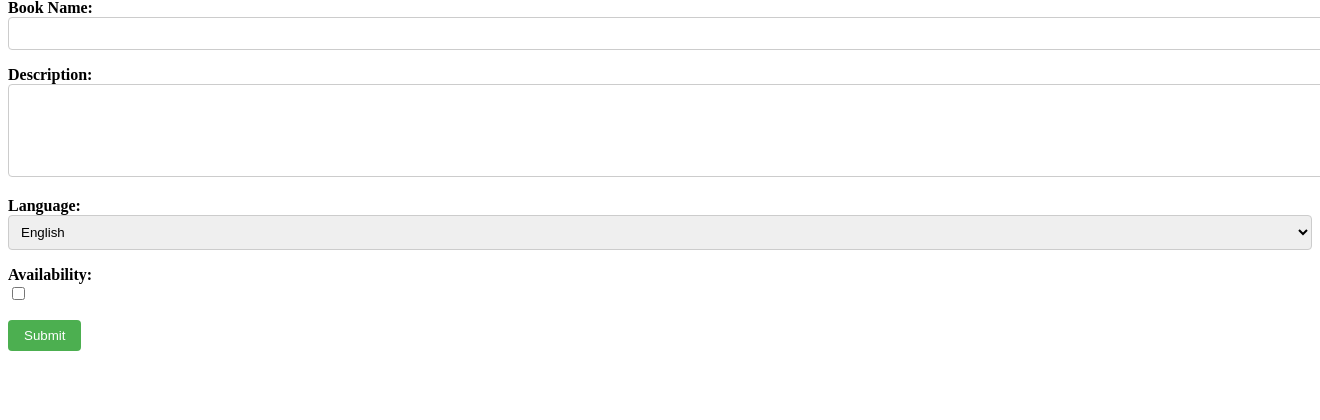
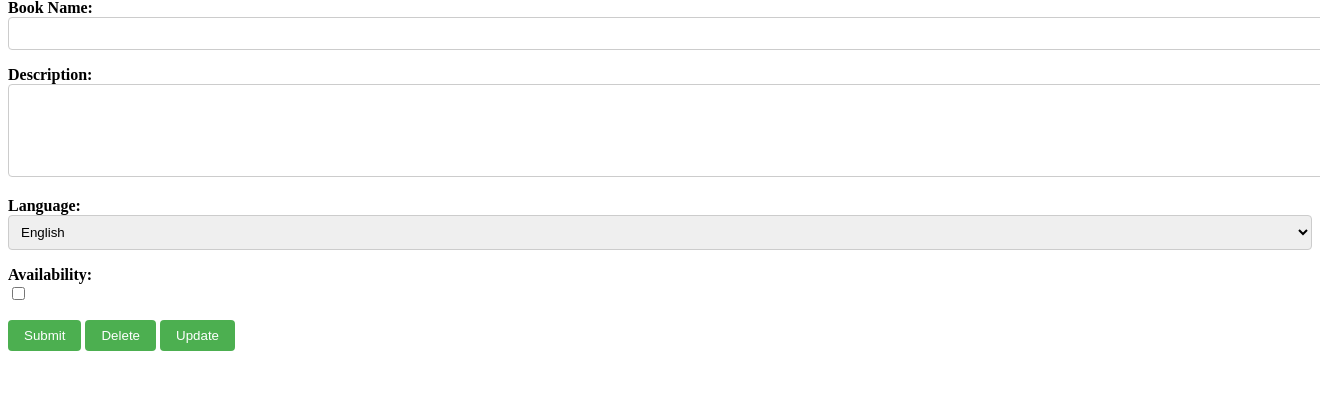
Before and after one commit to loayHajir/sikkaLibrary, a PHP site: page / in a window 1320 px wide; the page is wider, and only the part inside the window is pictured. Shown: the part 81-501 px from the top of that part. Run offline with PHP 8.4, Linux system fonts and the light colour scheme.

Commit message:
add pages of php

```diff
--- a/index.html
+++ b/index.html
@@ -29,7 +29,7 @@
             <label for="availability">Availability:</label>
             <input type="checkbox" id="availability" name="availability">
         </div>
-        <button type="submit">Submit</button>
+        <button type="submit">Submit</button> <button type="delete">Delete</button> <button type="update">Update</button>
     </form>
 </body>
 
--- a/style.css
+++ b/style.css
@@ -26,7 +26,7 @@ select {
     border-radius: 4px;
 }
 
-button[type="submit"] {
+button[type="submit"],button[type="update"],button[type="delete"] {
     padding: 0.5rem 1rem;
     background-color: #4CAF50;
     color: white;
```
Also changed, not shown: add.php (added), delete.php (added), read.php (added), update.php (added).
